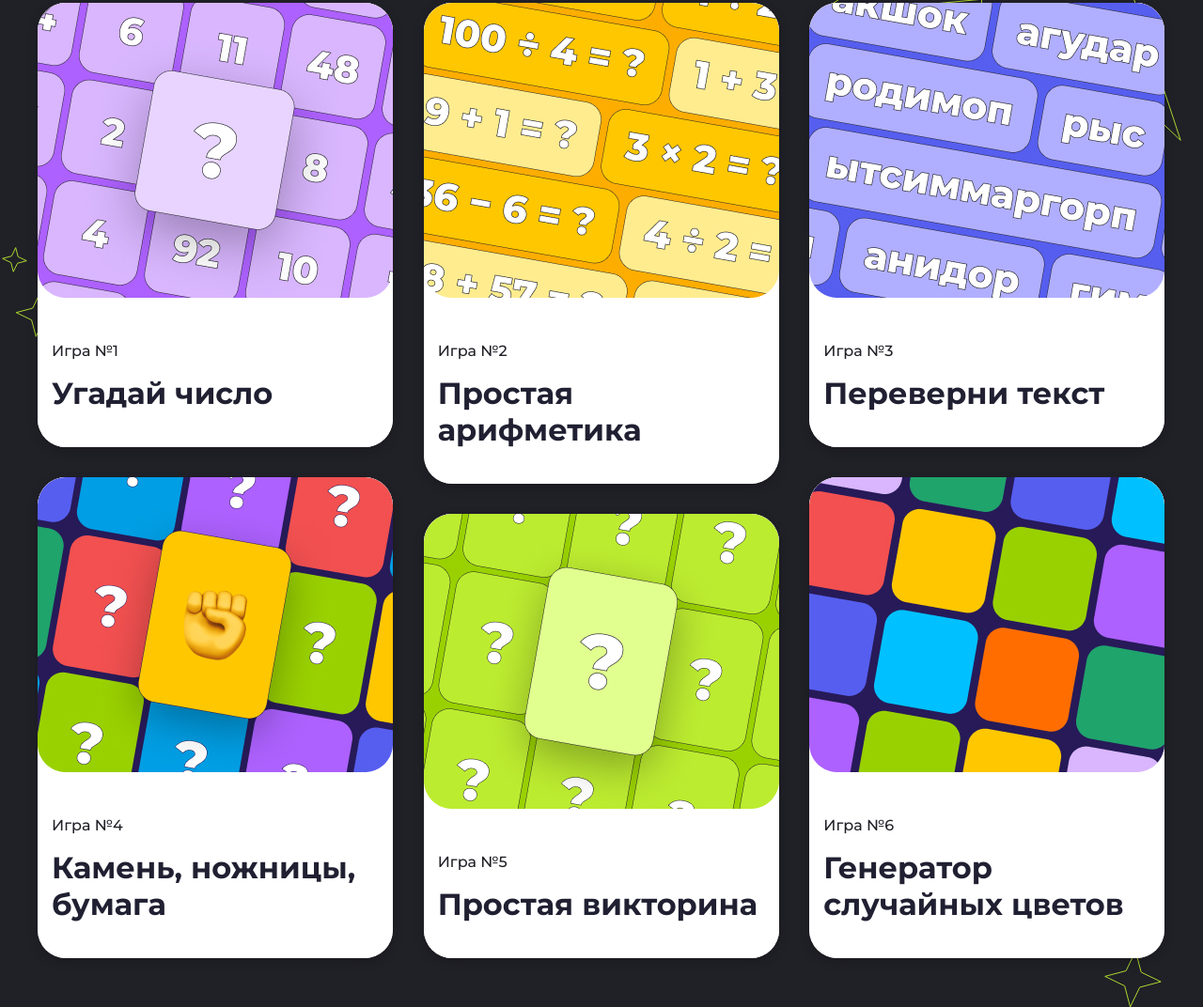
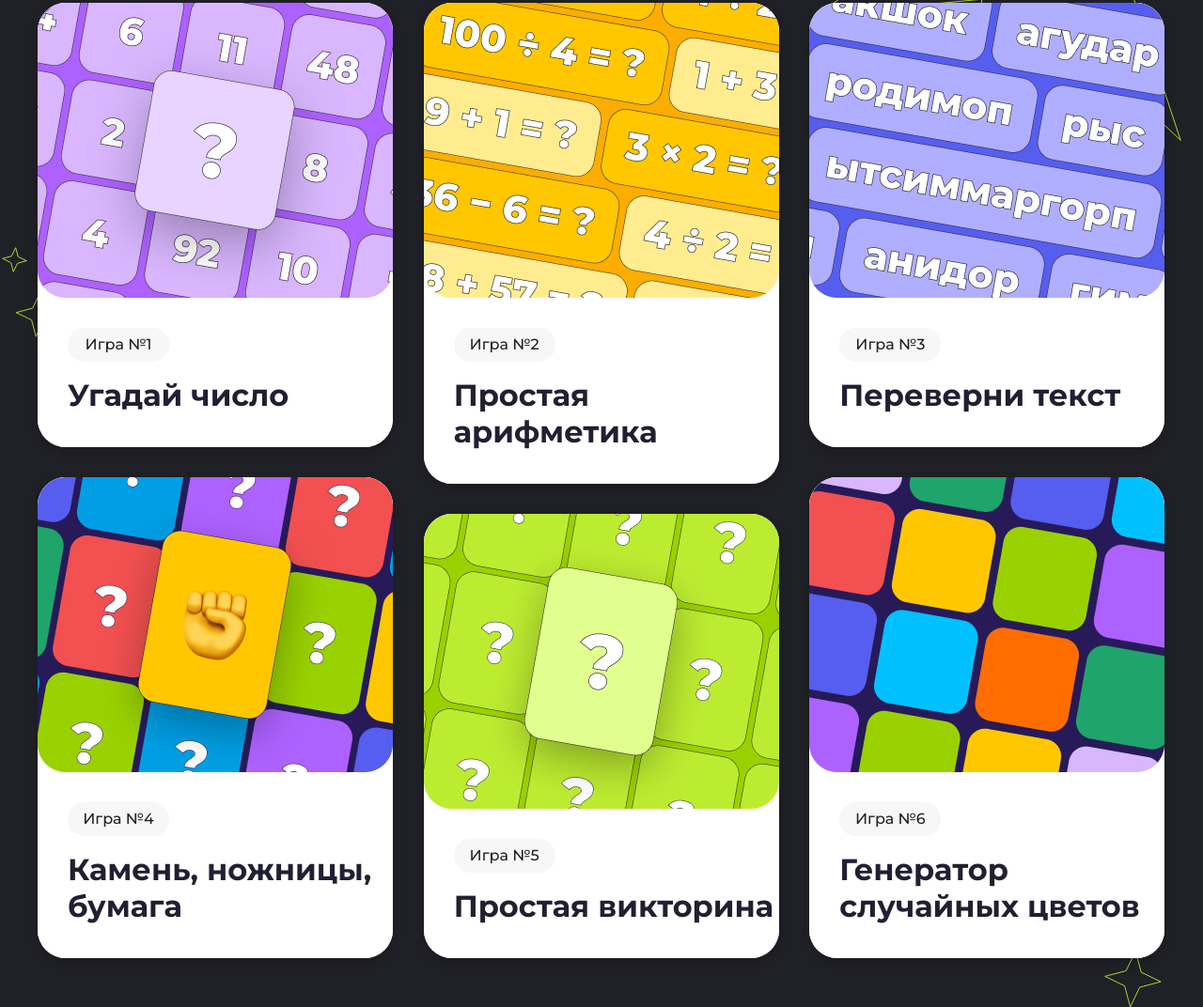
Before and after one commit to safarj83/HW-N_1, a plain HTML site: page index.html in a window 1280 px wide. Shown: the part 1076-2148 px from the top of the page at 94% size. Drawn offline with Linux system fonts and the light colour scheme; a web font is replaced by a local one.

Commit message:
Создаём контейнер с серым фоном(блок) с номером игры.

```diff
--- a/css/_main.scss
+++ b/css/_main.scss
@@ -35,7 +35,9 @@ body {
   background-image: url(/images/main\ start.svg);
   background-repeat: no-repeat;
   background-size: cover;
-    background-position: top;/*Хеадер (Шапка сайта)*/
+  background-position: top;
+
+  /*Хеадер (Шапка сайта)*/
   &__wrapper {
     /* вместо фиксированной ширины — максимальная */
     max-width: 769px;
@@ -78,6 +80,7 @@ body {
     box-shadow: 0 6px 8px rgba(0, 0, 0, 0.2);
   }
 }
+
 /* ===== СЕКЦИЯ «ОБ ИГРАХ» ===== */
 .games-section {
   background-color: #202027;
@@ -85,7 +88,9 @@ body {
   background-image: url(/images/mini\ -images.svg);
   background-repeat: no-repeat;
   background-size: cover;
-background-position: top 77px; &__title {
+  background-position: top 77px;
+
+  &__title {
     font-weight: 700;
     font-size: 64px;
     color: #ffffff;
@@ -111,26 +116,31 @@ margin-bottom: 32px;
   }
 
 }
+
 /*===== КАРТОЧКИ =====*/
 .game-card {
   width: 378px;
   height: 473px;
   margin-bottom: 32px;
 
-  grid-template-columns: 1fr 1fr; /* Изображение и текст — по 50% */
+  grid-template-columns: 1fr 1fr;
+  /* Изображение и текст — по 50% */
   gap: 20px;
   border-radius: 30px;
   overflow: hidden;
   background-color: #fff;
   transition: transform 0.3s ease;
-  box-shadow: 0 4px 12px rgba(0, 0, 0, 0.2);&:hover {
+  box-shadow: 0 4px 12px rgba(0, 0, 0, 0.2);
+
+  &:hover {
     transform: translateY(-3px);
   }
 
-&-big{
+  &-big {
     width: 378px;
     height: 512px;
- grid-template-columns: 1fr 1fr; /* Изображение и текст — по 50% */
+    grid-template-columns: 1fr 1fr;
+    /* Изображение и текст — по 50% */
     gap: 20px;
     border-radius: 30px;
     overflow: hidden;
@@ -138,6 +148,7 @@ height: 512px;
     transition: transform 0.3s ease;
     box-shadow: 0 4px 12px rgba(0, 0, 0, 0.2);
   }
+
   &-big:hover {
     transform: translateY(-3px);
   }
@@ -157,8 +168,8 @@ height: 512px;
   }
 
   &__content {
-  padding: 15px;
-  width:378px;
+    padding-left: 32px;
+    width: 378px;
     height: 198px;
     background-color: white;
     border-radius: 0 0 30px 30px;
@@ -168,6 +179,20 @@ height: 512px;
     font-weight: 500;
     font-size: 16px;
     color: #202027;
+  }
+
+  &__number-block {
+    /* Серый фон */
+    background-color: #f7f7f7;
+    /* светло-серый, можно поменять на нужный оттенок */
+    /* Скруглённые углы как на изображении */
+    border-radius: 52.58px;
+    /* Отступы вокруг блока */
+    box-sizing: border-box;
+    /* Ширина и высота (по необходимости) */
+    width: 108px;
+    /* можно задать любую ширину */
+    height: 36px;
     margin-top: 32px;
   }
 
@@ -178,6 +203,7 @@ height: 512px;
     margin-top: 16px;
   }
 }
+
 /* ===== СЕКЦИЯ «МИНИ-ИГРЫ» ===== */
 .mini-games__section {
   background-color: #202027;
@@ -202,6 +228,7 @@ height: 512px;
   flex-wrap: wrap;
   gap: 32px;
 }
+
 /* ===== КАРТОЧКИ «МИНИ-ИГРЫ» ===== */
 .mini-game-card {
   display: flex;
--- a/css/style.scss
+++ b/css/style.scss
@@ -125,7 +125,7 @@ body {
   width: 378px;
   height: 473px;
   margin-bottom: 32px;
- display: block;
+  display: block;
   text-decoration: none;
   grid-template-columns: 1fr 1fr;
   /* Изображение и текст — по 50% */
@@ -172,7 +172,7 @@ body {
   }
 
   &__content {
-    padding: 15px;
+    padding-left: 32px;
     width: 378px;
     height: 198px;
     background-color: white;
@@ -183,6 +183,26 @@ body {
     font-weight: 500;
     font-size: 16px;
     color: #202027;
+
+
+  }
+
+  &__number-block {
+    display: flex;
+    justify-content: center;
+    /* по горизонтали (дублирует text-align, можно оставить одно) */
+    align-items: center;
+    /* Серый фон */
+    background-color: #f7f7f7;
+    /* светло-серый, можно поменять на нужный оттенок */
+    /* Скруглённые углы как на изображении */
+    border-radius: 52.58px;
+    /* Отступы вокруг блока */
+    box-sizing: border-box;
+    /* Ширина и высота (по необходимости) */
+    width: 108px;
+    /* можно задать любую ширину */
+    height: 36px;
     margin-top: 32px;
   }
 
@@ -218,6 +238,7 @@ body {
   flex-wrap: wrap;
   gap: 32px;
 }
+
 /* ===== КАРТОЧКИ «МИНИ-ИГРЫ» ===== */
 .mini-game-card {
   display: flex;
@@ -304,18 +325,28 @@ body {
   object-fit: cover;
   /* Заполняем блок, обрезая лишнее */
 }
+
 .footer {
-  background-color: #bded35; /* Тёмный фон, как на макете */
-  padding: 20px 0; /* Отступы сверху/снизу */
-  text-align: center; /* Выравнивание текста по центру */
-margin-top: 144px;
+  background-color: #bded35;
+  /* Тёмный фон, как на макете */
+  padding: 20px 0;
+  /* Отступы сверху/снизу */
+  text-align: center;
+  /* Выравнивание текста по центру */
+  margin-top: 144px;
 }
 
 .footer__copyright {
-  color: #000; /* Белый цвет текста для контраста */
-  font-family: 'Montserrat', sans-serif; /* Шрифт из макета */
-  font-weight: 600; /* Жирный шрифт */
-  font-size: 24px; /* Размер шрифта как на макете */
-  line-height: 1; /* Межстрочный интервал */
-  margin: 0; /* Убираем стандартные отступы p */
+  color: #000;
+  /* Белый цвет текста для контраста */
+  font-family: 'Montserrat', sans-serif;
+  /* Шрифт из макета */
+  font-weight: 600;
+  /* Жирный шрифт */
+  font-size: 24px;
+  /* Размер шрифта как на макете */
+  line-height: 1;
+  /* Межстрочный интервал */
+  margin: 0;
+  /* Убираем стандартные отступы p */
 }
--- a/index.html
+++ b/index.html
@@ -4,9 +4,10 @@
 <head>
   <meta charset="UTF-8">
   <meta name="viewport" content="width=device-width, initial-scale=1.0">
-<link rel="preconnect" href="https://fonts.googleapis.com">
-<link rel="preconnect" href="https://fonts.gstatic.com" crossorigin>
-<link href="https://fonts.googleapis.com/css2?family=Montserrat:ital,wght@0,100..900;1,100..900&display=swap" rel="stylesheet">
+  <link rel="preconnect" href="https://fonts.googleapis.com">
+  <link rel="preconnect" href="https://fonts.gstatic.com" crossorigin>
+  <link href="https://fonts.googleapis.com/css2?family=Montserrat:ital,wght@0,100..900;1,100..900&display=swap"
+    rel="stylesheet">
   <title>Сайт мини-игр</title>
   <link rel="stylesheet" href="css/style.css">
   <link href="fonts/your-font.css" rel="stylesheet">
@@ -35,12 +36,15 @@
       — в них может поиграть каждый. <br>Все игры доступны для пользования.
     </p>
     <div class="games-section__grid">
-       <a href="#game-guess-number" class="game-card">
+      <a href="#game-guess-number" class="game-card">
         <div class="game-card__image-wrapper">
           <img src="/images/path-to-your-image-1.jpg" alt="Угадай число" class="game-card__image">
         </div>
         <div class="game-card__content">
+
+<div class="game-card__number-block">
           <h3 class="game-card__number">Игра №1</h3>
+</div>
           <p class="game-card__name">Угадай число</p>
         </div>
       </a>
@@ -49,7 +53,9 @@
           <img src="/images/path-to-your-image-4.jpg" alt="Камень, ножницы, бумага" class="game-card__image">
         </div>
         <div class="game-card__content">
+          <div class="game-card__number-block">
           <h3 class="game-card__number">Игра №4</h3>
+          </div>
           <p class="game-card__name">Камень, ножницы, бумага</p>
         </div>
       </a>
@@ -58,7 +64,9 @@
           <img src="/images/path-to-your-image-2.jpg" alt="Простая арифметика" class="game-card__image">
         </div>
         <div class="game-card__content">
+          <div class="game-card__number-block">
           <h3 class="game-card__number">Игра №2</h3>
+          </div>
           <p class="game-card__name">Простая арифметика</p>
         </div>
       </a>
@@ -67,7 +75,9 @@
           <img src="/images/path-to-your-image-5.jpg" alt="Простая викторина" class="game-card__image">
         </div>
         <div class="game-card__content">
+          <div class="game-card__number-block">
           <h3 class="game-card__number">Игра №5</h3>
+          </div>
           <p class="game-card__name">Простая викторина</p>
         </div>
       </a>
@@ -76,7 +86,9 @@
           <img src="/images/path-to-your-image-3.jpg" alt="Переверни текст" class="game-card__image">
         </div>
         <div class="game-card__content">
+          <div class="game-card__number-block">
           <h3 class="game-card__number">Игра №3</h3>
+          </div>
           <p class="game-card__name">Переверни текст</p>
         </div>
       </a>
@@ -85,7 +97,9 @@
           <img src="/images/path-to-your-image-6.jpg" alt="Генератор случайных цветов" class="game-card__image">
         </div>
         <div class="game-card__content">
+           <div class="game-card__number-block">
           <h3 class="game-card__number">Игра №6</h3>
+          </div>
           <p class="game-card__name">Генератор случайных цветов</p>
         </div>
       </a>
@@ -234,7 +248,7 @@
           }
         });
       }
-         // Добавляем обработчик для карточек в блоке «Об играх»
+      // Обработчик для карточек в блоке «Об играх»
       const gameCardLinks = document.querySelectorAll(".games-section__grid a");
       gameCardLinks.forEach(link => {
         link.addEventListener("click", (e) => {
```
Also changed, not shown: css/style.css, 1 other file. Lines whose indentation alone changed are shown as unchanged.
